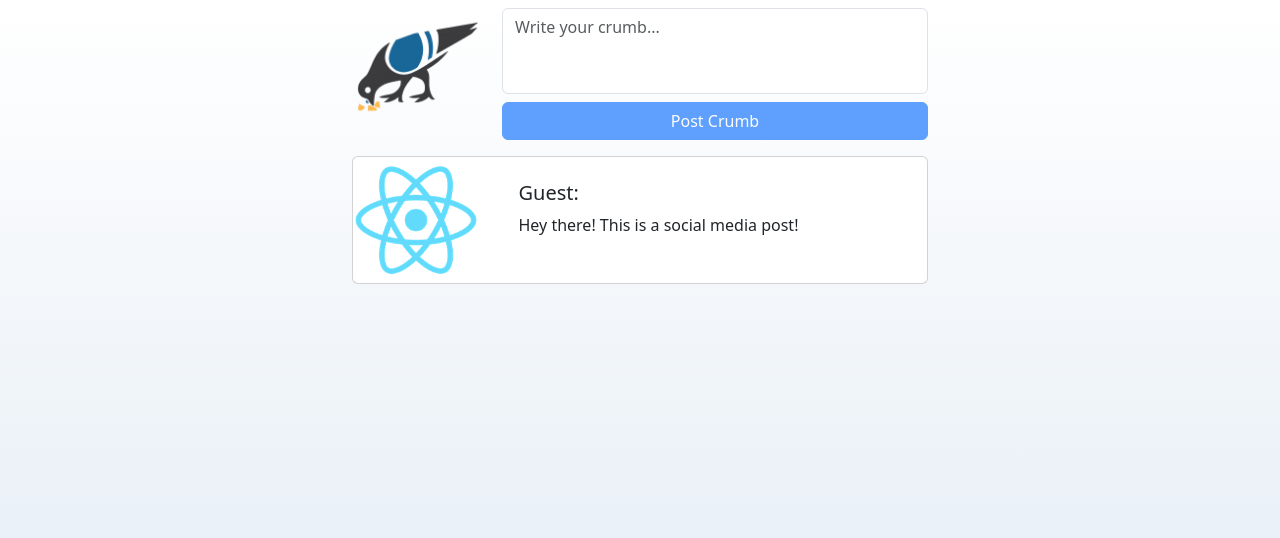
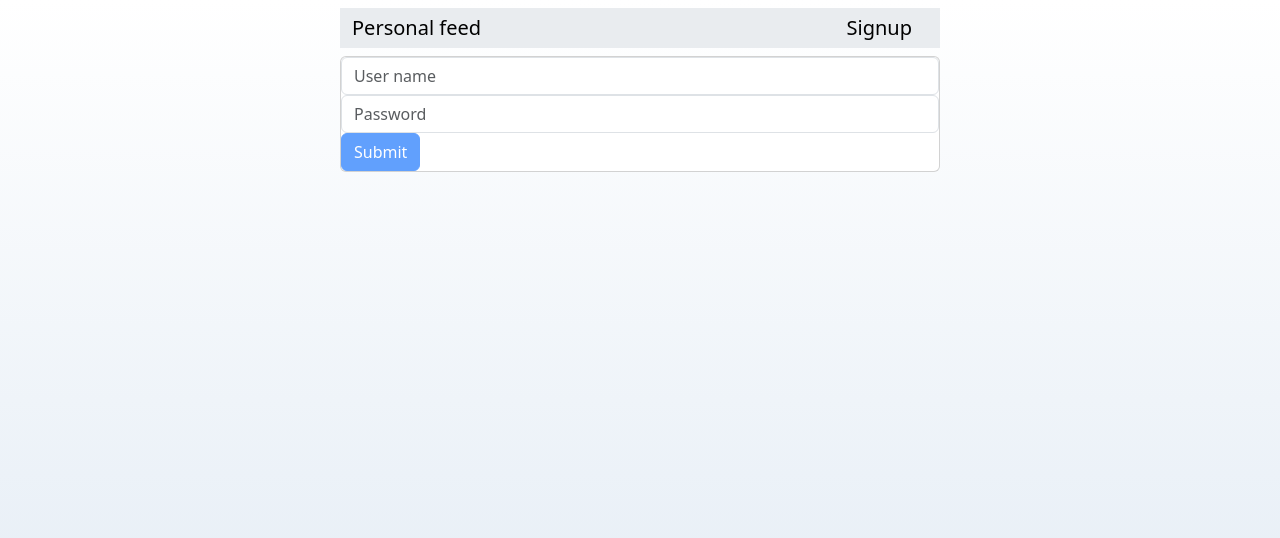
Before and after one commit to VanWrinkle/Crumbs_App, a React (Create React App) app in the folder client/: page /signup in a window 1280 px wide. Shown: the top 538 px of the page. Built offline with nearby package versions, Linux system fonts and the light colour scheme.

Commit message:
Restructured repo; moved components from app.tsx into designated files; added routing to app.tsx

```diff
--- a/client/package.json
+++ b/client/package.json
@@ -14,6 +14,9 @@
     "react": "^18.2.0",
     "react-bootstrap": "^2.8.0",
     "react-dom": "^18.2.0",
+    "react-query": "^3.39.3",
+    "react-query-devtools": "^2.6.3",
+    "react-router-dom": "^6.16.0",
     "react-scripts": "^5.0.1",
     "typescript": "^4.9.5",
     "web-vitals": "^2.1.4"
--- a/client/src/App.tsx
+++ b/client/src/App.tsx
@@ -1,112 +1,23 @@
 import './App.css';
 import './Crumb.ts'
-import { Crumb, CrumbV1, SocialMediaPostDispatch } from "./Crumb";
 import React, {SyntheticEvent, useState} from "react";
 import 'bootstrap/dist/css/bootstrap.min.css';
-import {Card, Col, Container, Form, Image, Row, Button} from "react-bootstrap";
+import {Card, Col, Container, Form, Image, Row, Button, Nav} from "react-bootstrap";
+import {BrowserRouter as Router, Routes, Route} from "react-router-dom";
+import {PersonalFeed} from "./Pages/PersonalFeed";
+import {Signup} from "./Pages/Signup";
+import {CrumbNavbar} from "./Components/Navbar";
 
 function App() {
-  let staticPost = new CrumbV1("Guest", "Hey there! This is a social media post!");
-  const [crumbs, setCrumbs] = useState<Crumb[]>([staticPost])
-
-  return (
-      <body>
-
-     <Container className="main-content">
-      <Row>
-          <SocialMediaTopPanel crumbs={crumbs} setCrumbs={setCrumbs} />
-      </Row>
-      <Row>
-          <SocialMediaPostsDisplayAllBrief crumbs={crumbs} />
-      </Row>
-     </Container>
-      </body>
-  );
-}
-
-/**
- * main panel which includes logo and message compose component
- * @param props - array of crumbs
- */
-function SocialMediaTopPanel(props: {crumbs: Crumb[], setCrumbs: SocialMediaPostDispatch}) {
     return (
-        <>
-            <Col xs={3}>
-                <Image src="./logo.png" fluid />
-            </Col>
-            <Col>
-                <SocialMediaPostNew crumbs={props.crumbs} setCrumbs={props.setCrumbs} />
-            </Col>
-        </>
-    );
-}
-
-/**
- * panel for composing new crumbs
- * @param props - array of crumbs and setter
- */
-function SocialMediaPostNew(props: {crumbs: Crumb[], setCrumbs: SocialMediaPostDispatch}) {
-  const [userInput, setUserInput] = useState("");
-  function onClick(e: SyntheticEvent) {
-      e.preventDefault();
-      let post = new CrumbV1("Guest", userInput);
-      setUserInput("");
-      alert("DEBUG: new object created (not stored):\n\n" + JSON.stringify(post, null, 2));
-      props.setCrumbs([post, ...props.crumbs]);
-  }
-
-  return (
-    <Form onSubmit={onClick} className="mb-3">
-        <Form.Control
-            as="textarea"
-            rows={3}
-            value={userInput}
-            placeholder="Write your crumb..."
-            className="mt-2 mb-2 textarea"
-            onChange={(e) => setUserInput(e.target.value)}>
-        </Form.Control>
-        <div className="d-grid">
-        <Button
-            type="submit"
-            variant="primary"
-            disabled={userInput.length === 0}>Post Crumb</Button>
-        </div>
-    </Form>
-  );
-}
-
-/**
- * panel that iterates over crumbs array and includes component for each
- * @param crumb - array of crumbs
- */
-function SocialMediaPostsDisplayAllBrief({crumbs}: {crumbs: Crumb[]}) {
-    const results = crumbs.map((crumb) =>
-        <SocialMediaPostDisplaySingleBrief crumb={crumb} />
-    );
-    return (
-        <div>{results}</div>
-    );
-}
-
-/**
- * component for a single crumb
- * @param crumb - single crumb
- */
-function SocialMediaPostDisplaySingleBrief({crumb}: {crumb: Crumb}) {
-    return (
-        <Card className="mb-2">
-            <Row>
-                <Col xs={3}>
-                    <Card.Img src="./logo192.png" />
-                </Col>
-                <Col>
-                    <Card.Body className="mt-2 mb-2">
-                        <Card.Title>{crumb.userId}:</Card.Title>
-                        <Card.Text>{crumb.content}</Card.Text>
-                    </Card.Body>
-                </Col>
-            </Row>
-        </Card>
+    <Router>
+        <Routes>
+            <Route element={<CrumbNavbar/>}>
+                <Route path="/" element={<PersonalFeed />}>For you</Route>
+                <Route path="/signup" element={<Signup />}>Signup</Route>
+            </Route>
+        </Routes>
+    </Router>
     );
 }
 
--- /dev/null
+++ b/client/src/Components/CrumbFeed.tsx
@@ -0,0 +1,41 @@
+import '../App.css';
+import '../Crumb.ts'
+import { Crumb, CrumbV1, SocialMediaPostDispatch } from "../Crumb";
+import React, {SyntheticEvent, useState} from "react";
+import 'bootstrap/dist/css/bootstrap.min.css';
+import {Card, Col, Container, Form, Image, Row, Button} from "react-bootstrap";
+
+/**
+ * panel that iterates over crumbs array and includes component for each
+ * @param crumb - array of crumbs
+ */
+export function SocialMediaPostsDisplayAllBrief({crumbs}: {crumbs: Crumb[]}) {
+    const results = crumbs.map((crumb) =>
+        <SocialMediaPostDisplaySingleBrief crumb={crumb} />
+    );
+    return (
+        <div>{results}</div>
+    );
+}
+
+/**
+ * component for a single crumb
+ * @param crumb - single crumb
+ */
+function SocialMediaPostDisplaySingleBrief({crumb}: {crumb: Crumb}) {
+    return (
+        <Card className="mb-2">
+            <Row>
+                <Col xs={3}>
+                    <Card.Img src="./logo192.png" />
+                </Col>
+                <Col>
+                    <Card.Body className="mt-2 mb-2">
+                        <Card.Title>{crumb.userId}:</Card.Title>
+                        <Card.Text>{crumb.content}</Card.Text>
+                    </Card.Body>
+                </Col>
+            </Row>
+        </Card>
+    );
+}
--- /dev/null
+++ b/client/src/Components/CrumbTopPanel.tsx
@@ -0,0 +1,50 @@
+import {Crumb, CrumbV1, SocialMediaPostDispatch} from "../Crumb";
+import {Button, Col, Form, Image} from "react-bootstrap";
+import React, {SyntheticEvent, useState} from "react";
+
+export function SocialMediaTopPanel(props: {crumbs: Crumb[], setCrumbs: SocialMediaPostDispatch}) {
+    return (
+        <>
+            <Col xs={3}>
+                <Image src="./logo.png" fluid />
+            </Col>
+            <Col>
+                <SocialMediaPostNew crumbs={props.crumbs} setCrumbs={props.setCrumbs} />
+            </Col>
+        </>
+    );
+}
+
+/**
+ * panel for composing new crumbs
+ * @param props - array of crumbs and setter
+ */
+function SocialMediaPostNew(props: {crumbs: Crumb[], setCrumbs: SocialMediaPostDispatch}) {
+    const [userInput, setUserInput] = useState("");
+    function onClick(e: SyntheticEvent) {
+        e.preventDefault();
+        let post = new CrumbV1("Guest", userInput);
+        setUserInput("");
+        alert("DEBUG: new object created (not stored):\n\n" + JSON.stringify(post, null, 2));
+        props.setCrumbs([post, ...props.crumbs]);
+    }
+
+    return (
+        <Form onSubmit={onClick} className="mb-3">
+            <Form.Control
+                as="textarea"
+                rows={3}
+                value={userInput}
+                placeholder="Write your crumb..."
+                className="mt-2 mb-2 textarea"
+                onChange={(e) => setUserInput(e.target.value)}>
+            </Form.Control>
+            <div className="d-grid">
+                <Button
+                    type="submit"
+                    variant="primary"
+                    disabled={userInput.length === 0}>Post Crumb</Button>
+            </div>
+        </Form>
+    );
+}
--- /dev/null
+++ b/client/src/Components/Navbar.tsx
@@ -0,0 +1,16 @@
+import {Container, Navbar} from "react-bootstrap"
+import { Outlet } from "react-router-dom";
+
+export function CrumbNavbar() {
+    return(
+        <>
+            <Navbar className={"navbar sticky-top"}>
+                <Container className={"bg-body-secondary border-1 main-content"}>
+                    <Navbar.Brand href={"/"}>Personal feed</Navbar.Brand>
+                    <Navbar.Brand href={"signup"}>Signup</Navbar.Brand>
+                </Container>
+            </Navbar>
+            <Outlet />
+        </>
+    );
+}
--- /dev/null
+++ b/client/src/Components/UserRegistration.tsx
@@ -0,0 +1,66 @@
+import React, {useState} from "react";
+import {Button, Card, Container, Form} from "react-bootstrap"
+
+export function UserRegistration() {
+
+    const [name, setName] = useState("");
+    const [nameErr, setNameErr] = useState(false)
+    const [password, setPassword] = useState("");
+    const [passwordErr, setPasswordErr] = useState(false);
+    const validName = new RegExp("^(?=[a-z_]{4,30}$)");
+    const validPassword = new RegExp("^(?=.*[a-zA-Z])(?=.*\\d).{8,}");
+
+    const validateName = (event: React.ChangeEvent<HTMLInputElement>) => {
+
+        if (!validName.test(event.target.value)) {
+            setNameErr(true);
+        }
+        else {
+            setNameErr(false);
+            setName(event.target.value);
+        }
+    }
+
+    const validatePassword = (event: React.ChangeEvent<HTMLInputElement>) => {
+        //event.preventDefault();
+        if (!validPassword.test(event.target.value)) {
+            setPasswordErr(true);
+        }
+        else {
+            setPasswordErr(false);
+            setPassword(event.target.value);
+        }
+    }
+
+    const submit = (event: React.ChangeEvent<HTMLInputElement>) => {
+        event.preventDefault();
+
+    }
+
+    return (
+        <Card className={"main-content"}>
+            <Form className={"form-group"}>
+                <input
+                className={"form-control"}
+                type={"name"}
+                placeholder={"User name"}
+                //value={name}
+                onChange={e => validateName(e)}/>
+                {nameErr && <p>Your username is invalid; it must be between 4 and 30 characters long and can only contain lowercase letters</p>}
+                <input
+                className={"form-control"}
+                type={"password"}
+                placeholder={"Password"}
+                //value={password}
+                onChange={e => validatePassword(e)}/>
+                {passwordErr && <p>Your password is invalid; it must 8 characters or longer, and must contain at least one uppercase letter, one lowercase letter and one number</p>}
+                <Button
+                    disabled={(name.length === 0 || password.length === 0)||
+                    (nameErr || passwordErr)}
+                    type={"submit"}
+                    className={"btn"}
+                    onClick={e => submit}>Submit</Button>
+            </Form>
+        </Card>
+    )
+}
--- /dev/null
+++ b/client/src/Pages/PersonalFeed.tsx
@@ -0,0 +1,22 @@
+import {Crumb, CrumbV1} from "../Crumb";
+import {SocialMediaTopPanel} from "../Components/CrumbTopPanel";
+import {SocialMediaPostsDisplayAllBrief} from "../Components/CrumbFeed";
+import React, {useState} from "react";
+import {Container, Row} from "react-bootstrap";
+
+export function PersonalFeed() {
+
+    let staticPost = new CrumbV1("Guest", "Hey there! This is a social media post!");
+    const [crumbs, setCrumbs] = useState<Crumb[]>([staticPost])
+
+    return (
+        <Container className="main-content">
+            <Row>
+                <SocialMediaTopPanel crumbs={crumbs} setCrumbs={setCrumbs}/>
+            </Row>
+            <Row>
+                <SocialMediaPostsDisplayAllBrief crumbs={crumbs}/>
+            </Row>
+        </Container>
+    );
+}
--- /dev/null
+++ b/client/src/Pages/Signup.tsx
@@ -0,0 +1,7 @@
+import {UserRegistration} from "../Components/UserRegistration";
+
+export function Signup() {
+    return (
+            <UserRegistration/>
+    )
+}
```
Also changed, not shown: 1 other file (tests, documents, lock files or other folders).
